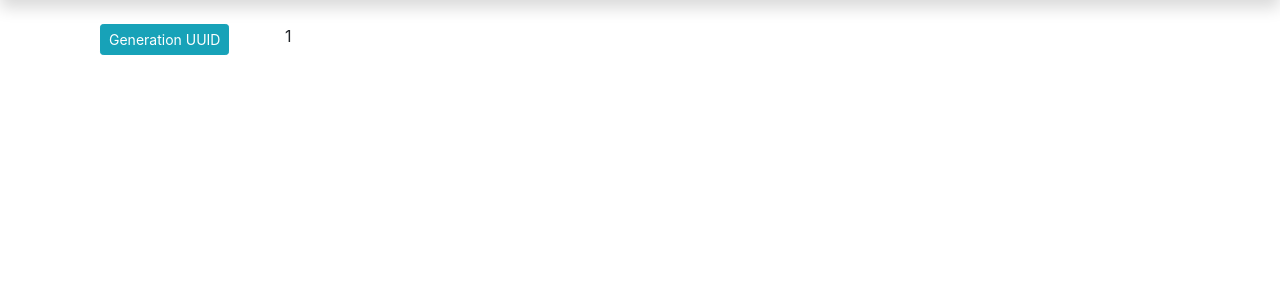
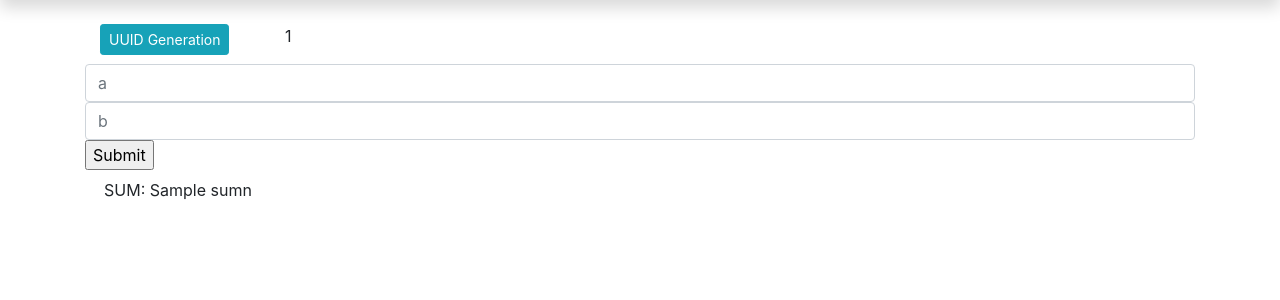
Before and after one commit to szirmaigy/modei, a Flask app: template templates/index.html in a window 1280 px wide. Shown: the part 58-358 px from the top of the page. Run offline with Flask 2, Linux system fonts and the light colour scheme; the template is opened without the code that fills it: most values are stand-ins (such as "Sample title", 1, 10 or a date in 2020); parts of the project's set-up code (start-up, migrations or seed data) failed here and were passed over; some libraries are stand-ins or nearby versions.

Commit message:
test.py half finish

```diff
--- a/app.py
+++ b/app.py
@@ -1,6 +1,7 @@
 from flask import Flask, render_template, request
 # from waitress import serve
 import uuid, sys, os, re
+from test import sum
 
 app = Flask(__name__)
 
@@ -28,6 +29,19 @@ def get_uuid():
     except Exception as e:
 	    return render_template("500.html", error = str(e))
 
+@app.route('/sum', methods=['POST'])
+def sumh():
+    try:
+        a = request.form.get("a")
+        b = request.form.get("b")
+        # a = 4
+        # b = 1
+        # sumn = a + b
+        sumn = test.sum(a,b)
+        return render_template("main.html", sumn=sumn)
+    except Exception as e:
+	    return render_template("500.html", error = str(e))
+
 @app.errorhandler(404)
 def page_not_found(e):
     return render_template("404.html")
--- a/templates/index.html
+++ b/templates/index.html
@@ -5,7 +5,7 @@
   <div class="container">
     <div class="row">
       <div class="col-2">
-        <button type="submit" class="btn btn-info btn-sm">Generation UUID</button>
+        <button type="submit" class="btn btn-info btn-sm">UUID Generation</button>
       </div>
       <div class="col-4">
         <p>{{ uuid }}</p>
@@ -14,4 +14,13 @@
   </div>
 </form>
 
+<form action="/sum" method="post">
+	<input stype="text" class="form-control" id="inlineFormInputGroupUsername2" placeholder="a" type="text" name="a" required>
+ 	<input stype="text" class="form-control" id="inlineFormInputGroupUsername2" placeholder="b" type="text" name="b" required>
+	<input type="submit" value="Submit">
+	<div class="container">
+		<p class="col py-2 px-md-1">SUM: {{ sumn }}</p>
+	</div>
+</form>
+
 {% endblock %}
--- /dev/null
+++ b/test.py
@@ -0,0 +1,6 @@
+#!/usr/bin/python3
+# -*- coding: utf-8 -*-
+
+def sum(a,b):
+    sumn = a + b
+    return sumn
```
